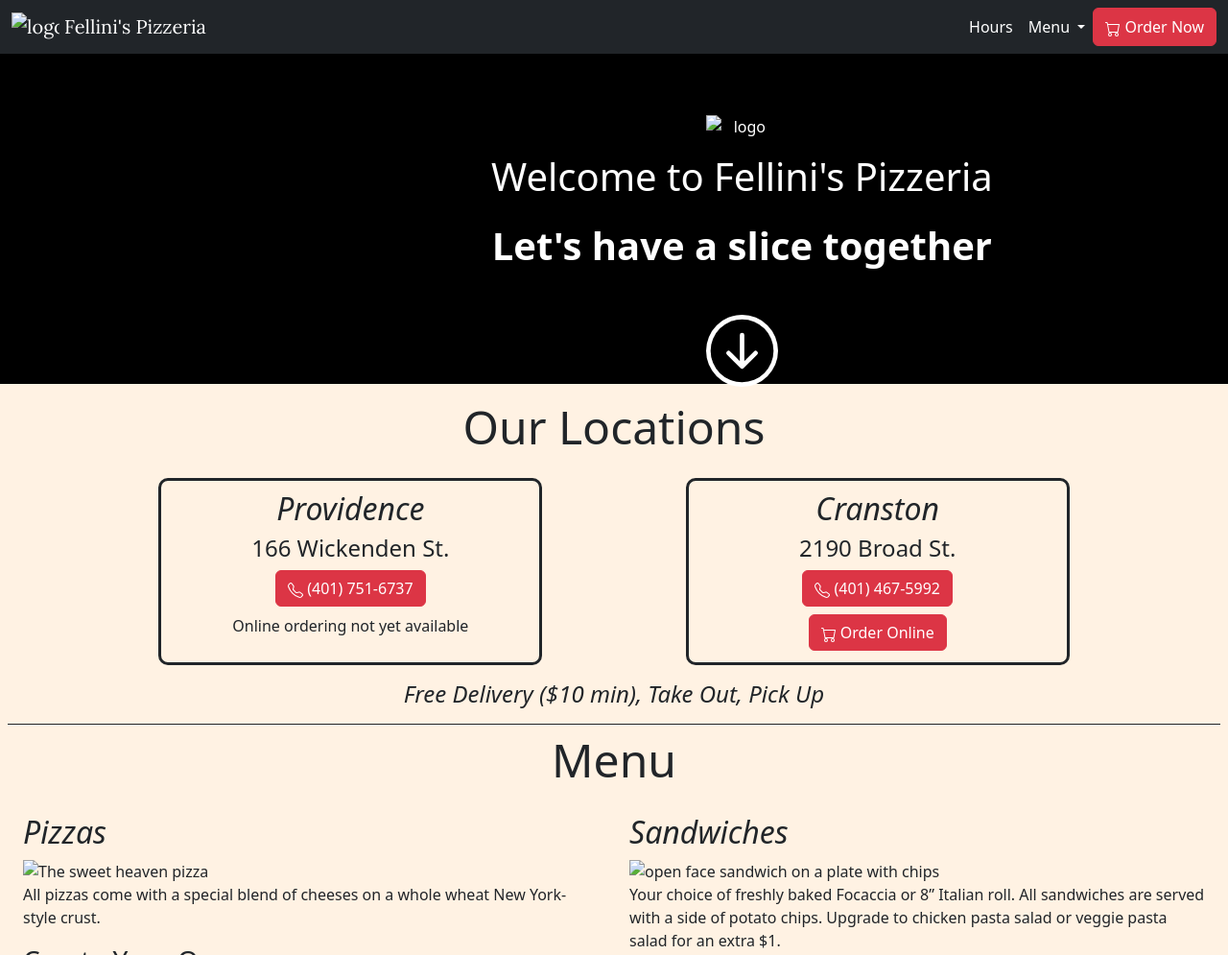
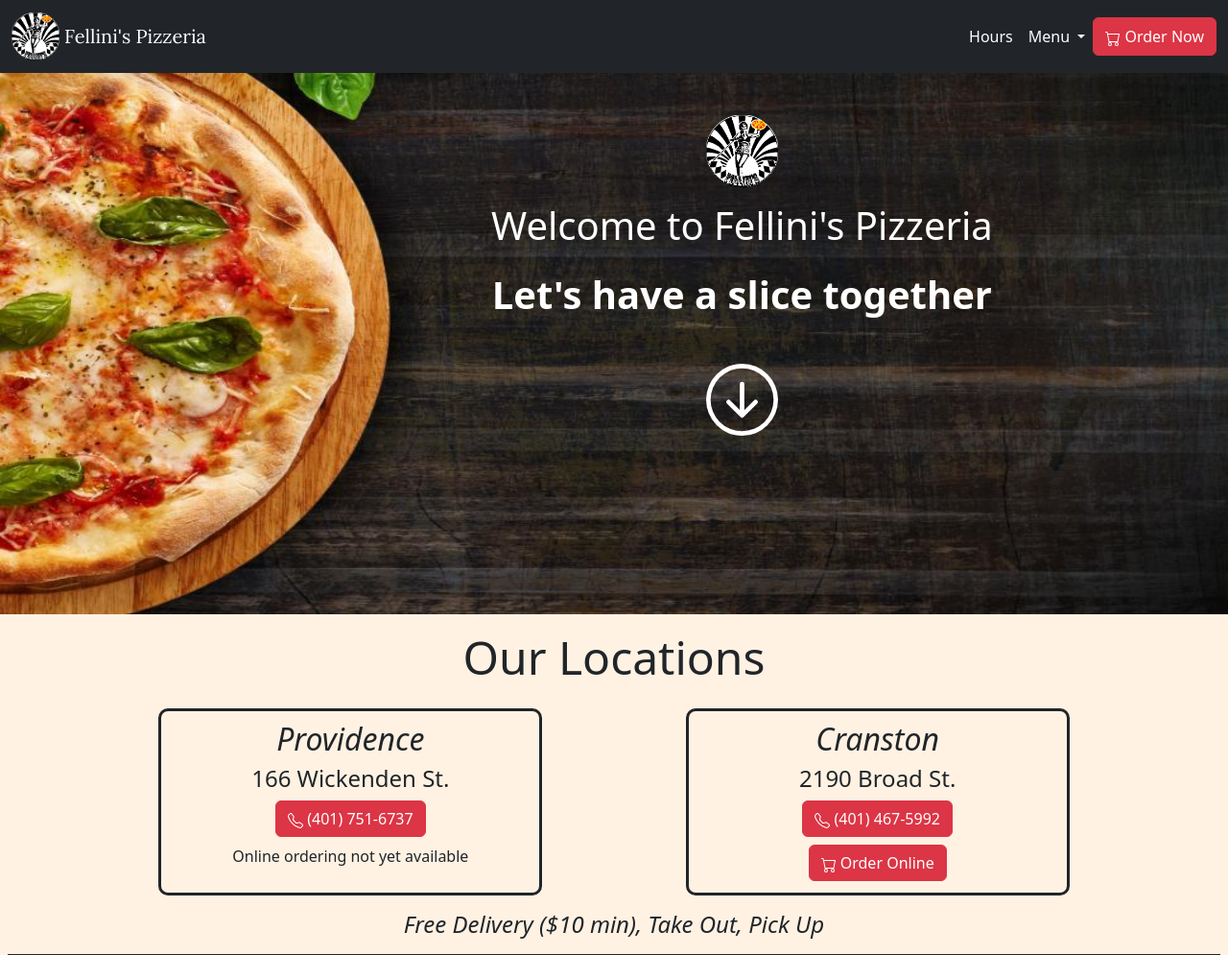
Before and after one commit to AngryPanda160/FellinisRedesign, a plain HTML site: page index.html in a window 1280 px wide. Shown: the top 995 px of the page at 96% size. Drawn offline with nearby package versions, Linux system fonts and the light colour scheme.

Commit message:
Changed picture locations

```diff
--- a/index.html
+++ b/index.html
@@ -40,7 +40,7 @@
             </button>
             <a class="navbar-brand d-flex align-items-center" href="#">
               <img
-                src="./assets/fellini_logo_2_circle.png"
+                src="fellini_logo_2_circle.png"
                 class="logo"
                 alt="logo"
               />
@@ -105,14 +105,14 @@
 
     <div id="intro-banner">
       <img
-        src="./assets/background-pizza.jpeg"
+        src="background-pizza.jpeg"
         id="background-pizza"
         alt="pizza on dark wood"
       />
       <div id="banner-text">
         <div class="d-flex flex-column align-items-center">
           <img
-            src="./assets/fellini_logo_2_circle.png"
+            src="fellini_logo_2_circle.png"
             class="logo-lg d-none d-md-inline mb-3"
             alt="logo"
           />
@@ -205,7 +205,7 @@
           <h2><em>Pizzas</em></h2>
           <img
             class="menu-img"
-            src="./assets/Fellini_Pizza.jpeg"
+            src="Fellini_Pizza.jpeg"
             alt="The sweet heaven pizza"
           />
           <p>
@@ -438,7 +438,7 @@
           <h2><em>Sandwiches</em></h2>
           <img
             class="menu-img"
-            src="./assets/fellini_italian_sandwich.jpeg"
+            src="fellini_italian_sandwich.jpeg"
             alt="open face sandwich on a plate with chips"
           />
           <p>
@@ -555,7 +555,7 @@
           <h2 id="salads"><em>Salads</em></h2>
           <img
             class="menu-img"
-            src="./assets/spin-pie.jpeg"
+            src="spin-pie.jpeg"
             alt="spinach pie on a plate with marinara"
           />
           <p>
@@ -648,7 +648,7 @@
           <h2><em>Extras</em></h2>
           <img
             class="menu-img"
-            src="./assets/deli_case.jpeg"
+            src="deli_case.jpeg"
             alt="deli case with desserts and sides"
           />
           <h3>Soups/Sides</h3>
```
